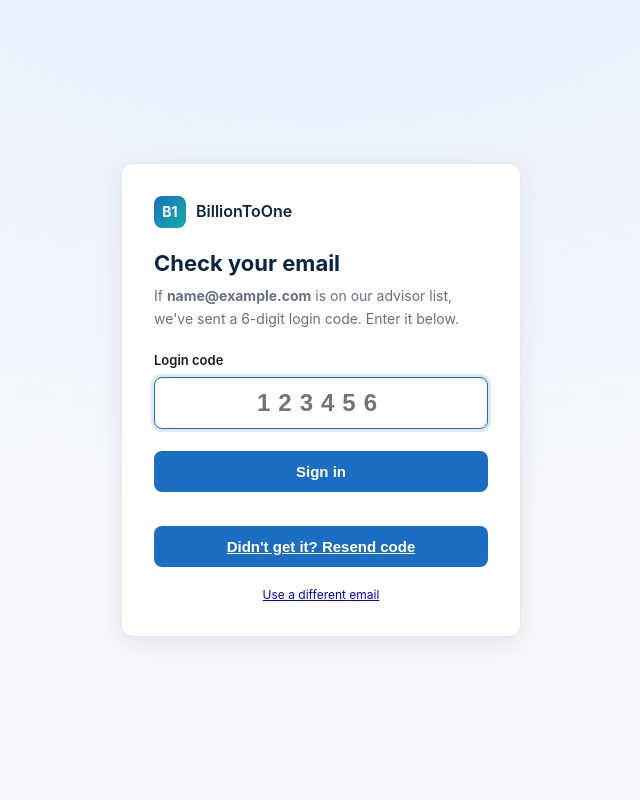
After one commit to pehudson12/advisor-portal, a FastAPI app: template templates/verify.html in a window 1280 px wide. The commit adds this page. Shown: the whole page, without its empty margins (319-959 px from the left). Run offline with FastAPI, Linux system fonts and the light colour scheme; the template is opened without the code that fills it: most values are stand-ins (such as "Sample title", 1, 10 or a date in 2020).

Commit message:
Switch to passwordless email-code login driven by Airtable
Replace static password accounts with a one-time-code flow: advisors with
Status=Active in the Airtable roster receive a 6-digit login code by email
(Google Workspace SMTP). Codes are short-lived, attempt-capped, and rate-
limited; login responses are identical for allowed/unknown emails to prevent
enumeration. Adds a dev mode (DEV_ALLOWED_EMAILS + code-to-log) for local
testing without Airtable or SMTP.

Co-Authored-By: Claude Opus 4.8 <noreply@anthropic.com>

```diff
--- a/app.py
+++ b/app.py
@@ -1,17 +1,27 @@
 """
-BillionToOne Medical Advisors Hub — protected portal.
+BillionToOne Medical Advisors Hub — passwordless portal.
 
-FastAPI app with individual email/password accounts for external medical
-advisors. Accounts live in the ADVISOR_ACCOUNTS environment variable as JSON
-(email -> bcrypt hash) so nothing sensitive is written to disk and the app
-survives Render redeploys without a database.
+Login flow (no passwords stored anywhere):
+  1. Advisor enters their email.
+  2. If that email belongs to an ACTIVE advisor in Airtable, we email a
+     6-digit code (expires in 10 min, attempt-capped, rate-limited).
+  3. Advisor enters the code and is signed in.
+
+Access is controlled entirely by the Airtable "Advisors Roster" table:
+add/remove an advisor (or flip their Status) there to grant/revoke access.
+No database — pending codes live in memory (they are short-lived).
 """
 
-import json
+import asyncio
 import os
 import secrets
+import smtplib
+import time
+from email.message import EmailMessage
+from urllib.parse import quote as urlquote
 
 import bcrypt
+import httpx
 from dotenv import load_dotenv
 from fastapi import FastAPI, Form, Request
 from fastapi.responses import FileResponse, HTMLResponse, RedirectResponse, Response
@@ -24,27 +34,40 @@ load_dotenv()  # load .env for local development; no-op in production
 # --- Configuration (all via environment variables) ---------------------------
 
 SECRET_KEY = os.environ.get("SECRET_KEY") or secrets.token_hex(32)
-# In production HTTPS is always on (Render), so lock cookies to https.
 COOKIE_HTTPS_ONLY = os.environ.get("COOKIE_HTTPS_ONLY", "true").lower() == "true"
 SESSION_MAX_AGE = int(os.environ.get("SESSION_MAX_AGE", 60 * 60 * 12))  # 12h
 
+# Airtable allowlist
+AIRTABLE_TOKEN = os.environ.get("AIRTABLE_TOKEN", "")
+AIRTABLE_BASE_ID = os.environ.get("AIRTABLE_BASE_ID", "appHoBhZB7dghdDBT")
+AIRTABLE_TABLE = os.environ.get("AIRTABLE_TABLE", "Advisors Roster \U0001FA7A")
+AIRTABLE_EMAIL_FIELD = os.environ.get("AIRTABLE_EMAIL_FIELD", "Email")
+AIRTABLE_STATUS_FIELD = os.environ.get("AIRTABLE_STATUS_FIELD", "Status")
+ALLOWED_STATUS = os.environ.get("ALLOWED_STATUS", "Active").strip().lower()
+ROSTER_CACHE_TTL = int(os.environ.get("ROSTER_CACHE_TTL", 300))  # 5 min
 
-def load_accounts():
-    """Parse ADVISOR_ACCOUNTS env var into {email(lowercased): bcrypt_hash}."""
-    raw = os.environ.get("ADVISOR_ACCOUNTS", "").strip()
-    if not raw:
-        return {}
-    try:
-        data = json.loads(raw)
-    except json.JSONDecodeError:
-        raise RuntimeError(
-            "ADVISOR_ACCOUNTS is not valid JSON. Expected "
-            '{"email@example.com": "$2b$...", ...}'
-        )
-    return {email.strip().lower(): h for email, h in data.items()}
+# Email (Google Workspace SMTP by default)
+SMTP_HOST = os.environ.get("SMTP_HOST", "smtp.gmail.com")
+SMTP_PORT = int(os.environ.get("SMTP_PORT", 587))
+SMTP_USER = os.environ.get("SMTP_USER", "")
+SMTP_PASSWORD = os.environ.get("SMTP_PASSWORD", "")
+MAIL_FROM = os.environ.get("MAIL_FROM", SMTP_USER or "no-reply@billiontoone.com")
+MAIL_FROM_NAME = os.environ.get("MAIL_FROM_NAME", "BillionToOne Medical Advisors")
 
+# Login-code policy
+CODE_TTL = int(os.environ.get("CODE_TTL_SECONDS", 600))  # 10 min
+MAX_ATTEMPTS = int(os.environ.get("MAX_ATTEMPTS", 5))
+RESEND_COOLDOWN = int(os.environ.get("RESEND_COOLDOWN", 60))  # seconds
 
-ACCOUNTS = load_accounts()
+# Dev/testing helpers (leave unset in production):
+#   DEV_ALLOWED_EMAILS — comma-separated emails treated as allowed without Airtable
+#   If SMTP is not configured, codes are printed to the server log instead of emailed.
+DEV_ALLOWED_EMAILS = {
+    e.strip().lower()
+    for e in os.environ.get("DEV_ALLOWED_EMAILS", "").split(",")
+    if e.strip()
+}
+SMTP_CONFIGURED = bool(SMTP_USER and SMTP_PASSWORD)
 
 # --- App ---------------------------------------------------------------------
 
@@ -59,24 +82,136 @@ app.add_middleware(
 app.mount("/static", StaticFiles(directory="static"), name="static")
 templates = Jinja2Templates(directory="templates")
 
-# Confidential assets (headshots, PDFs) are served ONLY through the
-# authenticated /files route below — never from the public /static mount.
+# Confidential assets are served ONLY through the authenticated /files route.
 PROTECTED_DIR = os.path.join(os.path.dirname(os.path.abspath(__file__)), "protected_files")
+
+# In-memory stores (single instance; short-lived data).
+_roster_cache = {"emails": set(), "fetched_at": 0.0}
+_codes = {}  # email -> {"hash": bytes, "expires": float, "attempts": int, "sent_at": float}
+
+
+# --- Allowlist (Airtable) ----------------------------------------------------
+
+
+def _as_str(val):
+    """Airtable Status can be a string or a single-element list."""
+    if isinstance(val, list):
+        return val[0] if val else ""
+    return val or ""
+
+
+async def _fetch_roster_emails():
+    """Fetch lowercased emails of ACTIVE advisors from Airtable."""
+    if not AIRTABLE_TOKEN:
+        return set()
+    base_url = "https://api.airtable.com/v0/{}/{}".format(
+        AIRTABLE_BASE_ID, urlquote(AIRTABLE_TABLE, safe="")
+    )
+    headers = {"Authorization": "Bearer " + AIRTABLE_TOKEN}
+    emails, offset = set(), None
+    async with httpx.AsyncClient(timeout=30.0) as client:
+        while True:
+            params = {
+                "pageSize": 100,
+                "fields[]": [AIRTABLE_EMAIL_FIELD, AIRTABLE_STATUS_FIELD],
+            }
+            if offset:
+                params["offset"] = offset
+            resp = await client.get(base_url, headers=headers, params=params)
+            resp.raise_for_status()
+            data = resp.json()
+            for rec in data.get("records", []):
+                f = rec.get("fields", {})
+                email = (f.get(AIRTABLE_EMAIL_FIELD) or "").strip().lower()
+                status = _as_str(f.get(AIRTABLE_STATUS_FIELD)).strip().lower()
+                if email and status == ALLOWED_STATUS:
+                    emails.add(email)
+            offset = data.get("offset")
+            if not offset:
+                break
+    return emails
+
+
+async def is_allowed(email: str) -> bool:
+    email = email.strip().lower()
+    if email in DEV_ALLOWED_EMAILS:
+        return True
+    now = time.time()
+    if now - _roster_cache["fetched_at"] > ROSTER_CACHE_TTL:
+        try:
+            _roster_cache["emails"] = await _fetch_roster_emails()
+            _roster_cache["fetched_at"] = now
+        except Exception as exc:  # keep serving the stale cache on transient errors
+            print("[roster] refresh failed:", repr(exc))
+    return email in _roster_cache["emails"]
+
+
+# --- Login codes -------------------------------------------------------------
+
+
+def _prune_codes():
+    now = time.time()
+    for email in [e for e, c in _codes.items() if c["expires"] < now]:
+        _codes.pop(email, None)
+
+
+def _issue_code(email: str) -> str:
+    code = "{:06d}".format(secrets.randbelow(1_000_000))
+    _codes[email] = {
+        "hash": bcrypt.hashpw(code.encode(), bcrypt.gensalt()),
+        "expires": time.time() + CODE_TTL,
+        "attempts": 0,
+        "sent_at": time.time(),
+    }
+    return code
+
+
+def _check_code(email: str, code: str) -> bool:
+    rec = _codes.get(email)
+    if not rec:
+        return False
+    if time.time() > rec["expires"] or rec["attempts"] >= MAX_ATTEMPTS:
+        _codes.pop(email, None)
+        return False
+    rec["attempts"] += 1
+    if bcrypt.checkpw(code.strip().encode(), rec["hash"]):
+        _codes.pop(email, None)
+        return True
+    return False
+
+
+def _send_code_email(to_email: str, code: str):
+    subject = "Your BillionToOne Medical Advisors Hub login code"
+    body = (
+        "Hello,\n\n"
+        "Your one-time login code for the BillionToOne Medical Advisors Hub is:\n\n"
+        "    {code}\n\n"
+        "This code expires in {mins} minutes. If you did not request it, you can "
+        "ignore this email.\n\n"
+        "— BillionToOne Medical Affairs"
+    ).format(code=code, mins=CODE_TTL // 60)
+
+    if not SMTP_CONFIGURED:
+        # Dev mode: no SMTP configured, so log the code instead of emailing.
+        print("[DEV] login code for {}: {}".format(to_email, code), flush=True)
+        return
+
+    msg = EmailMessage()
+    msg["Subject"] = subject
+    msg["From"] = "{} <{}>".format(MAIL_FROM_NAME, MAIL_FROM)
+    msg["To"] = to_email
+    msg.set_content(body)
+    with smtplib.SMTP(SMTP_HOST, SMTP_PORT, timeout=30) as server:
+        server.starttls()
+        server.login(SMTP_USER, SMTP_PASSWORD)
+        server.send_message(msg)
+
+
+# --- Session helpers ---------------------------------------------------------
 
 
 def current_user(request: Request):
-    """Return the logged-in advisor's email, or None."""
     return request.session.get("user")
-
-
-def verify_password(email: str, password: str) -> bool:
-    stored = ACCOUNTS.get(email.strip().lower())
-    if not stored:
-        return False
-    try:
-        return bcrypt.checkpw(password.encode("utf-8"), stored.encode("utf-8"))
-    except ValueError:
-        return False
 
 
 # --- Routes ------------------------------------------------------------------
@@ -99,19 +234,65 @@ async def login_form(request: Request):
 
 
 @app.post("/login", response_class=HTMLResponse)
-async def login_submit(
-    request: Request,
-    email: str = Form(...),
-    password: str = Form(...),
-):
-    if verify_password(email, password):
-        request.session["user"] = email.strip().lower()
+async def login_submit(request: Request, email: str = Form(...)):
+    email = email.strip().lower()
+    _prune_codes()
+    if await is_allowed(email):
+        # Respect the resend cooldown even on first request bursts.
+        prev = _codes.get(email)
+        if not prev or (time.time() - prev["sent_at"]) >= RESEND_COOLDOWN:
+            code = _issue_code(email)
+            try:
+                await asyncio.to_thread(_send_code_email, email, code)
+            except Exception as exc:
+                print("[email] send failed:", repr(exc))
+    # Always behave identically so we never reveal who is/isn't an advisor.
+    request.session["pending_email"] = email
+    return RedirectResponse("/verify", status_code=302)
+
+
+@app.get("/verify", response_class=HTMLResponse)
+async def verify_form(request: Request):
+    email = request.session.get("pending_email")
+    if not email:
+        return RedirectResponse("/login", status_code=302)
+    return templates.TemplateResponse(
+        "verify.html", {"request": request, "email": email, "error": None}
+    )
+
+
+@app.post("/verify", response_class=HTMLResponse)
+async def verify_submit(request: Request, code: str = Form(...)):
+    email = request.session.get("pending_email")
+    if not email:
+        return RedirectResponse("/login", status_code=302)
+    if _check_code(email, code):
+        request.session.pop("pending_email", None)
+        request.session["user"] = email
         return RedirectResponse("/hub", status_code=302)
     return templates.TemplateResponse(
-        "login.html",
-        {"request": request, "error": "Incorrect email or password."},
+        "verify.html",
+        {"request": request, "email": email,
+         "error": "That code is invalid or expired. Please try again or resend."},
         status_code=401,
     )
+
+
+@app.post("/resend")
+async def resend(request: Request):
+    email = request.session.get("pending_email")
+    if not email:
+        return RedirectResponse("/login", status_code=302)
+    _prune_codes()
+    if await is_allowed(email):
+        prev = _codes.get(email)
+        if not prev or (time.time() - prev["sent_at"]) >= RESEND_COOLDOWN:
+            code = _issue_code(email)
+            try:
+                await asyncio.to_thread(_send_code_email, email, code)
+            except Exception as exc:
+                print("[email] send failed:", repr(exc))
+    return RedirectResponse("/verify", status_code=302)
 
 
 @app.get("/logout")
@@ -125,9 +306,7 @@ async def hub(request: Request):
     user = current_user(request)
     if not user:
         return RedirectResponse("/login", status_code=302)
-    return templates.TemplateResponse(
-        "hub.html", {"request": request, "user": user}
-    )
+    return templates.TemplateResponse("hub.html", {"request": request, "user": user})
 
 
 @app.get("/files/{filename}")
@@ -135,7 +314,6 @@ async def protected_file(request: Request, filename: str):
     """Serve a confidential asset only to signed-in advisors."""
     if not current_user(request):
         return RedirectResponse("/login", status_code=302)
-    # Guard against path traversal: allow only a bare filename.
     if "/" in filename or "\\" in filename or filename.startswith("."):
         return Response(status_code=404)
     path = os.path.join(PROTECTED_DIR, filename)
@@ -146,4 +324,8 @@ async def protected_file(request: Request, filename: str):
 
 @app.get("/healthz")
 async def healthz():
-    return {"ok": True, "accounts_loaded": len(ACCOUNTS)}
+    return {
+        "ok": True,
+        "airtable_configured": bool(AIRTABLE_TOKEN),
+        "smtp_configured": SMTP_CONFIGURED,
+    }
--- a/requirements.txt
+++ b/requirements.txt
@@ -3,5 +3,6 @@ uvicorn[standard]==0.34.0
 jinja2==3.1.4
 itsdangerous==2.2.0
 bcrypt==4.2.1
+httpx==0.28.1
 python-multipart==0.0.20
 python-dotenv==1.0.1
--- a/static/style.css
+++ b/static/style.css
@@ -66,6 +66,14 @@ body {
 }
 .auth-card button:hover { background: #155a9e; }
 .auth-card .foot { margin: 18px 0 0; font-size: 12px; color: var(--muted); text-align: center; }
+.auth-card #code {
+  text-align: center; letter-spacing: 8px; font-size: 24px; font-weight: 700;
+}
+.resend-form { margin: 12px 0 0; text-align: center; }
+.linkbtn {
+  background: none; border: 0; color: var(--bto-blue); font-size: 13px;
+  cursor: pointer; text-decoration: underline; padding: 4px;
+}
 .alert {
   background: var(--danger-bg); color: var(--danger-fg); font-size: 14px;
   padding: 10px 12px; border-radius: 8px; margin-bottom: 4px;
--- /dev/null
+++ b/templates/verify.html
@@ -0,0 +1,35 @@
+{% extends "base.html" %}
+{% block title %}Enter your code — Medical Advisors Hub{% endblock %}
+{% block body %}
+<div class="auth-wrap">
+  <div class="auth-card">
+    <div class="brand">
+      <div class="brand-mark">B1</div>
+      <div class="brand-text">BillionToOne</div>
+    </div>
+    <h1>Check your email</h1>
+    <p class="subtitle">
+      If <strong>{{ email }}</strong> is on our advisor list, we've sent a 6-digit
+      login code. Enter it below.
+    </p>
+
+    {% if error %}
+    <div class="alert" role="alert">{{ error }}</div>
+    {% endif %}
+
+    <form method="post" action="/verify" autocomplete="one-time-code">
+      <label for="code">Login code</label>
+      <input type="text" id="code" name="code" required autofocus
+             inputmode="numeric" pattern="[0-9]*" maxlength="6"
+             autocomplete="one-time-code" placeholder="123456" />
+      <button type="submit">Sign in</button>
+    </form>
+
+    <form method="post" action="/resend" class="resend-form">
+      <button type="submit" class="linkbtn">Didn't get it? Resend code</button>
+    </form>
+
+    <p class="foot"><a href="/login">Use a different email</a></p>
+  </div>
+</div>
+{% endblock %}
```
Also changed, not shown: make_hash.py (deleted, +0 -55 lines), templates/login.html (+4 -9 lines), README.md, 1 other file.
